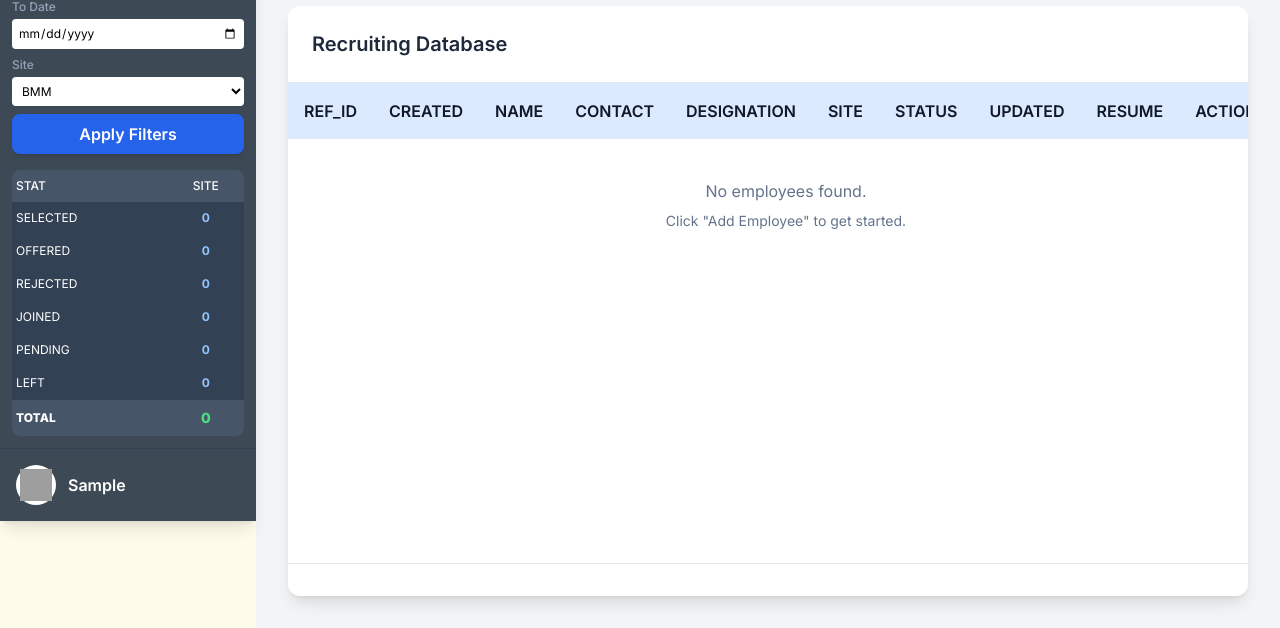
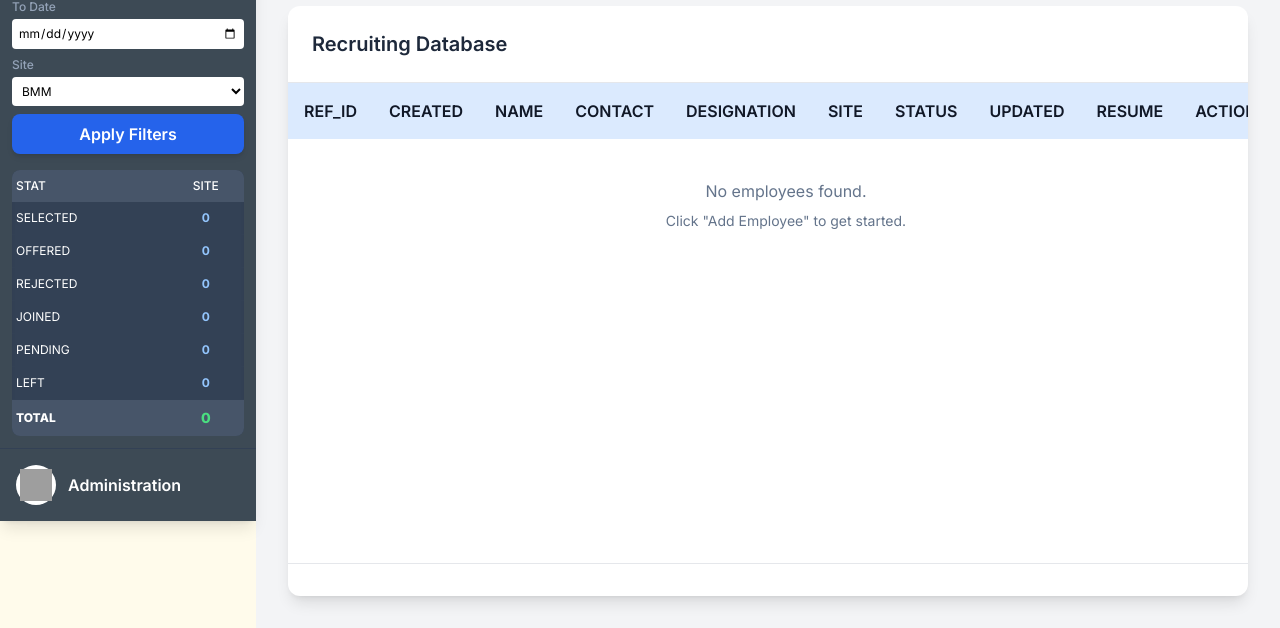
Before and after one commit to KapilArunesshSS/brighttechrms, a Django app: page / in a window 1280 px wide. Shown: the part 279-907 px from the top of the page. Run offline with Django 5.2, Linux system fonts and the light colour scheme; the visitor is signed in with stand-in values (Sample User, id 1); data that the repository does not hold is empty; parts of the project's set-up code (start-up, migrations or seed data) failed here and were passed over; some libraries are stand-ins or nearby versions; grey boxes are pictures that could not be loaded.

Commit message:
updated the dashboard.html file

```diff
--- a/main/templates/dashboard.html
+++ b/main/templates/dashboard.html
@@ -223,9 +223,8 @@
                         <img src="{% static 'images/logo.png' %}" alt="User Avatar" class="h-8 w-8">
                     </div>
 
-                    <div class= "sidebar-text">
-                        <!-- MODIFICATION: Show the logged-in user's name -->
-                        <p class="font-semibold text-white">{{ user.username|capfirst }}</p>
+                    <div class="sidebar-text">
+                        <p class="font-semibold text-white">Administration</p>
                     </div>
                 </div>
             </div>
```
